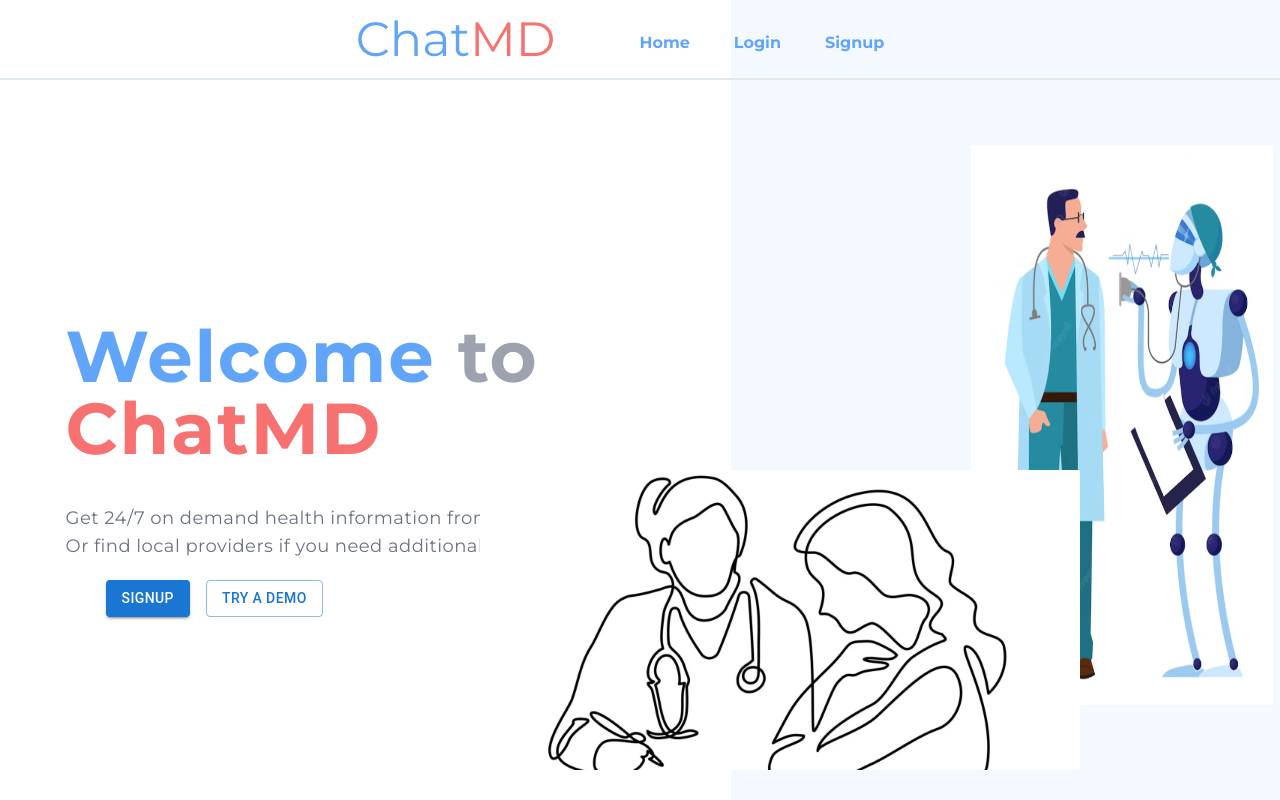
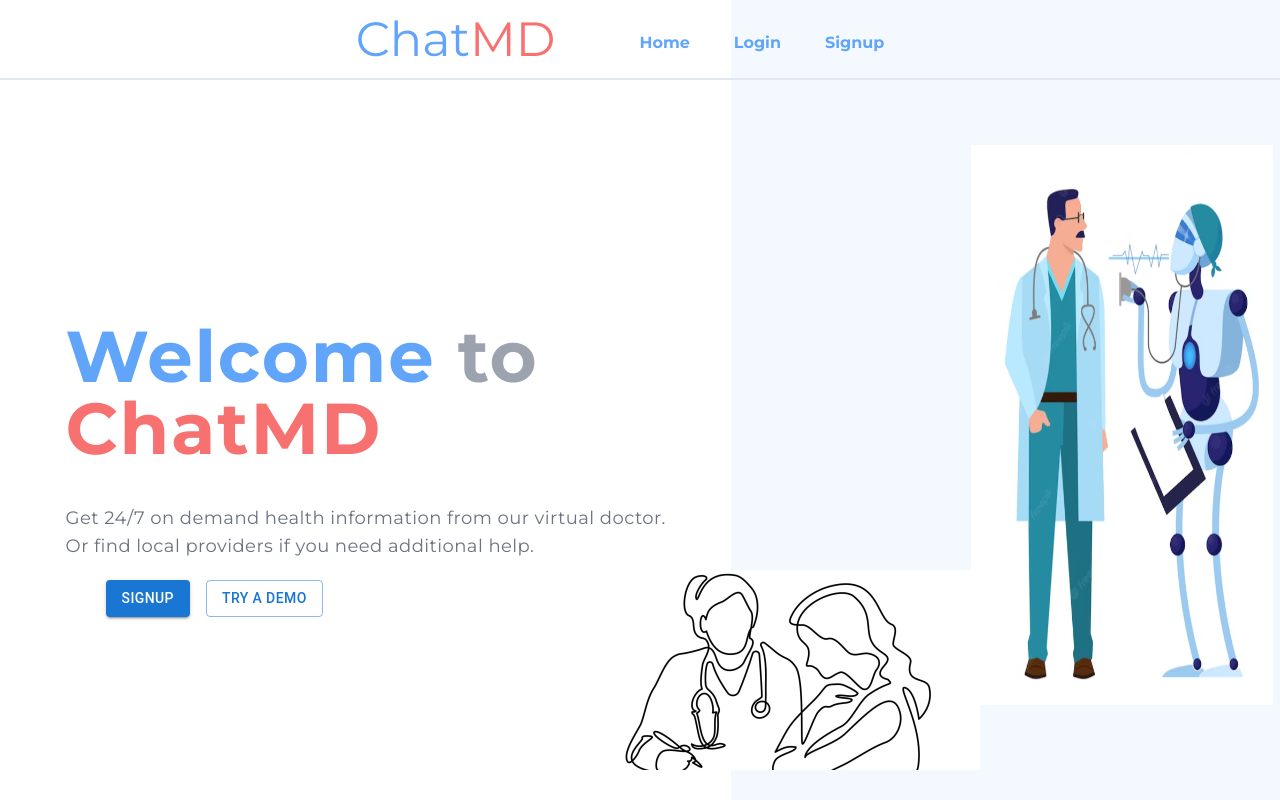
Before and after one commit to jimmyvallejo/ChatMD-Frontend, a React (Create React App) app: page / in a window 1280 px wide. Built offline with nearby package versions, Linux system fonts and the light colour scheme.

Commit message:
Small css changes

```diff
--- a/src/index.css
+++ b/src/index.css
@@ -170,7 +170,14 @@ padding-top: 140px;
 
 @media only screen and (max-width: 1500px) {
   .dp  {
-  right: 200px;
+  right: 300px;
+  width: 400px;
+  }
+}
+
+@media only screen and (max-width: 1250px) {
+  .dp  {
+    visibility: hidden;
   }
 }
 
@@ -182,3 +189,9 @@ padding-top: 140px;
   margin-top: 50px;
 
 }
+
+@media only screen and (max-width: 1250px) {
+  .robotdoc  {
+    visibility: hidden;
+  }
+}
```
